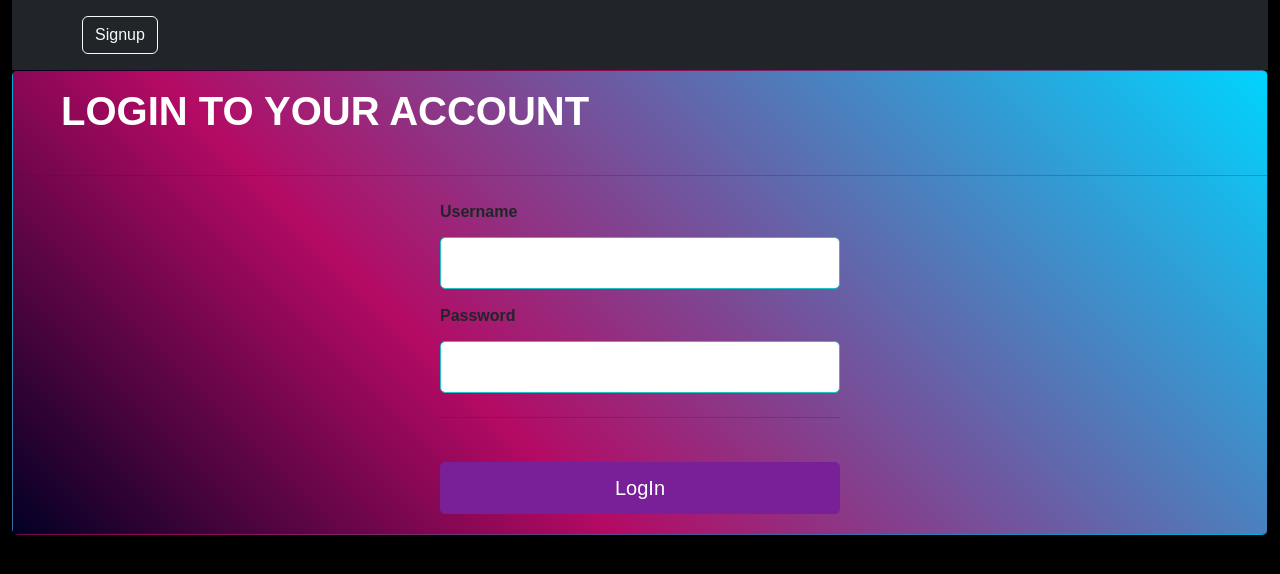
After one commit to Pranesh-ak/Doctor-recommendation-system, a Django app: page /login/ in a window 1280 px wide. The commit adds this page. Shown: the top 574 px of the page. Run offline with Django 4.2, Linux system fonts and the light colour scheme.

Commit message:
login page

```diff
--- a/Backend/server/admin.py
+++ b/Backend/server/admin.py
@@ -3,6 +3,6 @@ from .models import *
 # Register your models here.
 
 class signupadmin(admin.ModelAdmin):
-    list_display=("id","fname","lname","username","password","email","contact","country","state","zip")
+    list_display=("id","fname","lname","username","password","email","contact","zip")
 
 admin.site.register(Details,signupadmin)
--- a/Backend/server/models.py
+++ b/Backend/server/models.py
@@ -1,5 +1,5 @@
 from django.db import models
-
+from django.contrib.auth.models import User
 # Create your models here.
 class Details(models.Model):
     id=models.AutoField(primary_key=True,unique=True)
@@ -9,6 +9,4 @@ class Details(models.Model):
     password=models.CharField(max_length=25)
     email=models.EmailField(max_length=40)
     contact=models.BigIntegerField()
-    country=models.CharField(max_length=35)
-    state=models.CharField(max_length=30)
     zip=models.IntegerField()
--- a/Backend/server/static/css/signup.css
+++ b/Backend/server/static/css/signup.css
@@ -1,11 +1,18 @@
 body{
-  background: rgb(34,193,195);
-  background: linear-gradient(0deg, rgba(34,193,195,1) 0%, rgba(121,32,153,1) 86%);
+  background-color: black;
   background-attachment: fixed;
   margin:0;
   font-family: 'Poppins', sans-serif;
 }
 
+.card{
+  background: rgb(2,0,36);
+  background: linear-gradient(45deg, rgba(2,0,36,1) 0%, rgba(180,10,100,1) 35%, rgba(0,212,255,1) 100%);
+}
+
+#form{
+  font-weight: bolder;
+}
 
 #form button{
   background-color: #792099;
@@ -17,6 +24,10 @@ body{
   cursor:pointer;
   font-size:20px;
   width:100%;
+}
+
+h1{
+  color: white;
 }
 
 .main
--- /dev/null
+++ b/Backend/server/templates/layout.html
@@ -0,0 +1,15 @@
+<!DOCTYPE html>
+<html lang="en">
+<head>
+    <meta charset="UTF-8">
+    <meta http-equiv="X-UA-Compatible" content="IE=edge">
+    <meta name="viewport" content="width=device-width, initial-scale=1.0">
+    <link href="https://cdn.jsdelivr.net/npm/bootstrap@5.3.1/dist/css/bootstrap.min.css" rel="stylesheet" integrity="sha384-4bw+/aepP/YC94hEpVNVgiZdgIC5+VKNBQNGCHeKRQN+PtmoHDEXuppvnDJzQIu9" crossorigin="anonymous">
+    <title>SE Project</title>
+</head>
+<body>
+    {%block body%}
+    {%endblock%}
+    <script src="https://cdn.jsdelivr.net/npm/bootstrap@5.3.1/dist/js/bootstrap.bundle.min.js" integrity="sha384-HwwvtgBNo3bZJJLYd8oVXjrBZt8cqVSpeBNS5n7C8IVInixGAoxmnlMuBnhbgrkm" crossorigin="anonymous"></script>
+</body>
+</html>
--- /dev/null
+++ b/Backend/server/templates/login.html
@@ -0,0 +1,38 @@
+{% extends "layout.html" %}
+{% block body %}
+{% load static %}
+<link rel="stylesheet" type="text/css" href="{% static "css/signup.css" %}">
+<div class="container-fluid">
+  <header class="p-3 text-bg-dark">
+    <div class="container">
+      <div class="d-flex">
+        <div class="text-end">
+          <button type="button" class="btn btn-outline-light me-2">Signup</button>
+        </div>
+      </div>
+    </div>
+  </header>
+  <div class="card">
+      <h1 class="ms-5 mt-3 mb-3" style="font-weight: bolder;">LOGIN TO YOUR ACCOUNT</h1>
+      <hr class="my-4">
+
+<div class="main">
+    <form method= "POST" action={% url "login" %} id="form">
+      {% csrf_token %}
+        <div class="in">
+          <label for="username" class="form-label">Username</label>
+          <input type="text" class="form-control" id="username" name="username">
+        </div>
+
+        <div class="in">
+          <label for="password" class="form-label">Password</label>
+          <input type="password" class="form-control" id="password" name="password">
+        </div>
+
+    <hr class="my-4">
+    <button type="submit">LogIn</button>
+</form>
+</div>
+</div>
+</div>
+{% endblock %}
--- a/Backend/server/urls.py
+++ b/Backend/server/urls.py
@@ -2,5 +2,8 @@ from django.urls import path
 from . import views
 
 urlpatterns = [
-    path("signup/",views.signup,name="signpage")
+    path("signup/",views.signup,name="signpage"),
+    path("disp/",views.disp,name="display"),
+    path("login/",views.log,name="login"),
+    path("register",views.register,name="register")
 ]
--- a/Backend/server/views.py
+++ b/Backend/server/views.py
@@ -1,4 +1,43 @@
-from django.shortcuts import render
+from django.contrib import messages
+from django.shortcuts import redirect, render
+from django.http import HttpResponse,HttpResponseRedirect
+from .models import Details
+from django.contrib.auth import logout
 
 def signup(request):
     return render(request,"signup.html")
+
+def disp(request):
+    return render(request,"display.html",{
+        "users":Details.objects.all()
+    })
+
+
+def log(request):
+    if request.method=='POST':
+        username=request.POST.get('username')
+        password=request.POST.get('password')
+        creds=Details.objects.filter(username=username,password=password)
+        if creds:
+            messages.success(request,"USER EXISTS")
+            return redirect('/disp')
+        else:
+            messages.error(request,"user does not exist")
+            return HttpResponse("USER DOES NOT EXIST")
+    else:
+        return render(request,"login.html")
+
+def register(request):
+    if request.method=='POST':
+        fname=request.POST.get('firstName')
+        lname=request.POST.get('lastName')
+        username=request.POST.get('username')
+        password=request.POST.get('password')
+        email=request.POST.get('email')
+        contact=request.POST.get('contact')
+        zip=request.POST.get('zip')
+        print("USERNAME IS "+username+" AND PASSWORD IS "+password)
+        user=Details(fname=fname,lname=lname,username=username,password=password,email=email,contact=contact,zip=zip)
+        user.save()
+        messages.success(request,"Your Account Has Been Created Successfully")
+        return redirect("/login")
```
Also changed, not shown: Backend/server/templates/display.html (added, +8 -0 lines), Backend/server/templates/signup.html (+27 -33 lines), FrontEnd/fl.html (added, +12 -0 lines), Backend/db.sqlite3, Backend/server/info.py (added), Backend/server/migrations/0004_remove_details_country_remove_details_state.py (added).
